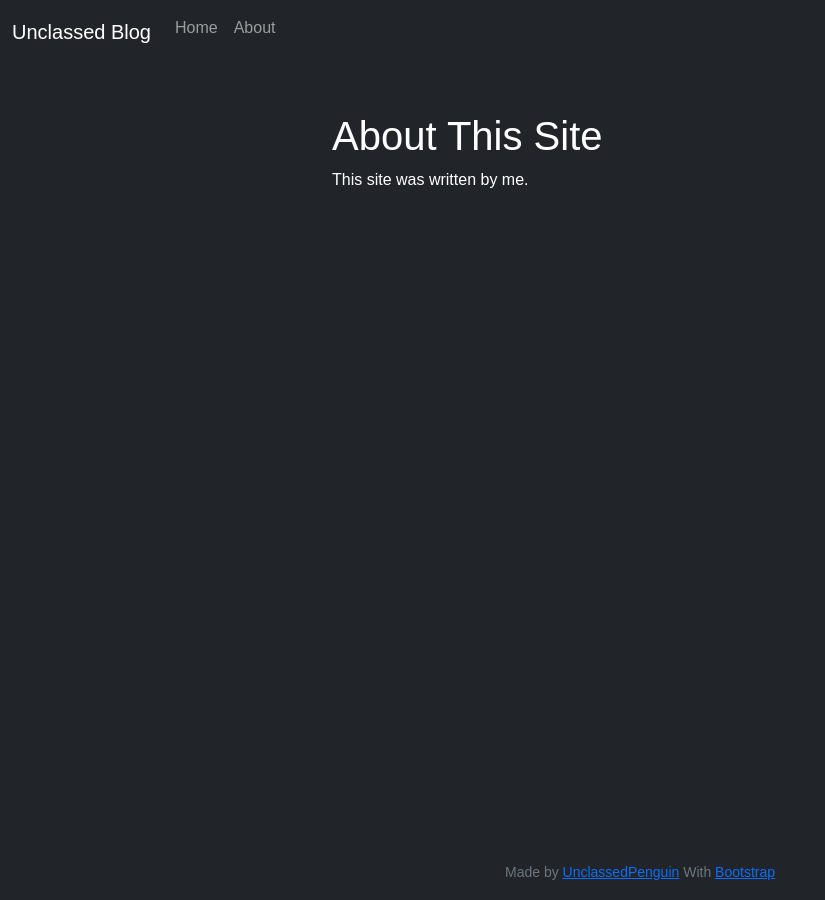
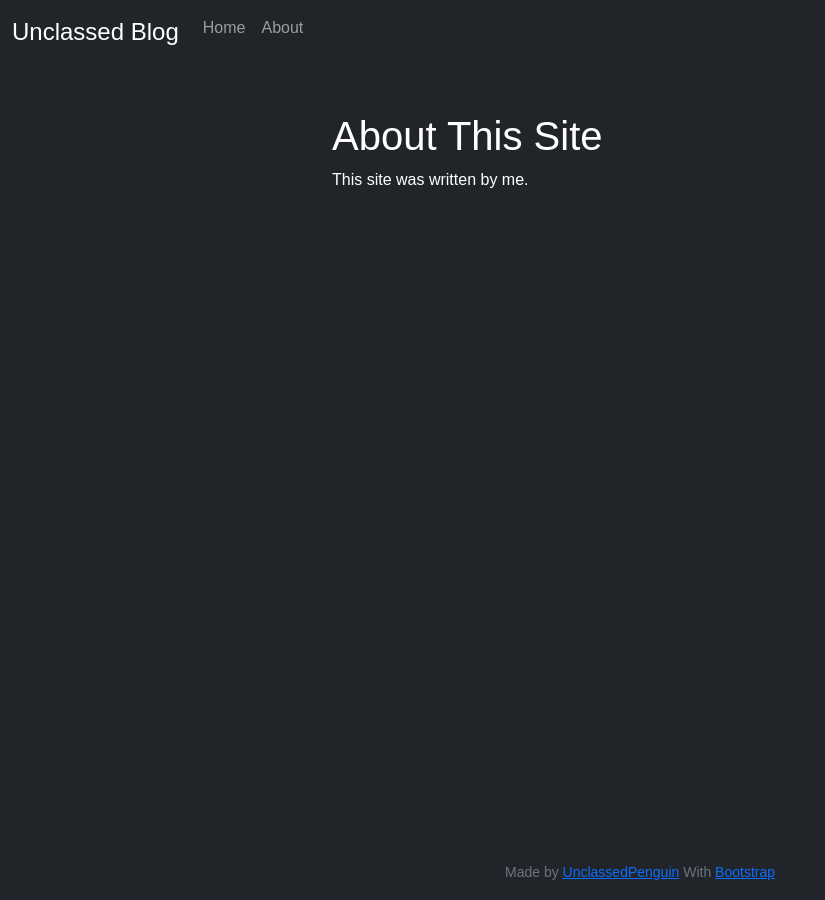
Before and after one commit to UnclassedPenguin/jekyllsite, a Jekyll site: the page built from about.md, in a window 1280 px wide. Shown: the whole page, without its empty margins (0-825 px from the left). Built offline with Jekyll 4.4.1, drawn with Linux system fonts in a browser that asks for light colours.

Commit message:
change font size of navbar-brand

```diff
--- a/assets/css/styles.scss
+++ b/assets/css/styles.scss
@@ -15,13 +15,11 @@ h2 a:hover, p a:hover {
 	color:#588CDF !important;
 
 }
-.maintitle {
-}
-
-.card {
-	margin:5px;
-}
 
 img {
 	width: 100%;
 }
+
+.navbar-brand {
+	font-size: 1.5rem;
+}
```
